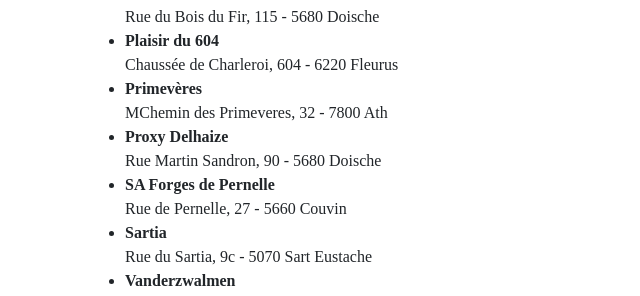
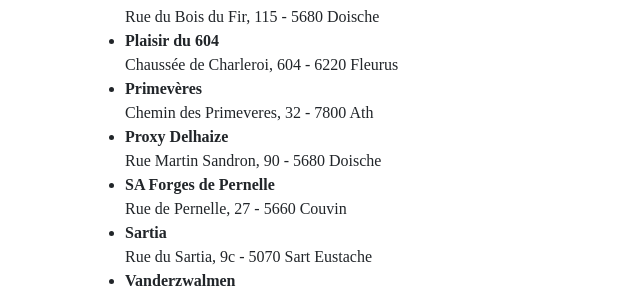
Before and after one commit to pierrecampion/brasserie-eauxvives, a Jekyll site: the page built from index.md, in a window 1280 px wide and 900 px high, scrolled down 2239 px. Shown: the part 567-863 px from the top of the window, without its empty margins (0-640 px from the left). Built offline with Jekyll 4.4.1, drawn with Linux system fonts in a browser that asks for light colours; our own code applies the rules of GitHub Pages for plain Markdown files.

Commit message:
Update shops.yml
Retrait du M au drink des Primeveres

```diff
--- a/_data/shops.yml
+++ b/_data/shops.yml
@@ -71,7 +71,7 @@
   address: Chaussée de Charleroi, 604 - 6220 Fleurus
 
 - name: Primevères
-  address: MChemin des Primeveres, 32 - 7800 Ath
+  address: Chemin des Primeveres, 32 - 7800 Ath
 
 - name: SA Forges de Pernelle
   address: Rue de Pernelle, 27 - 5660 Couvin
```
